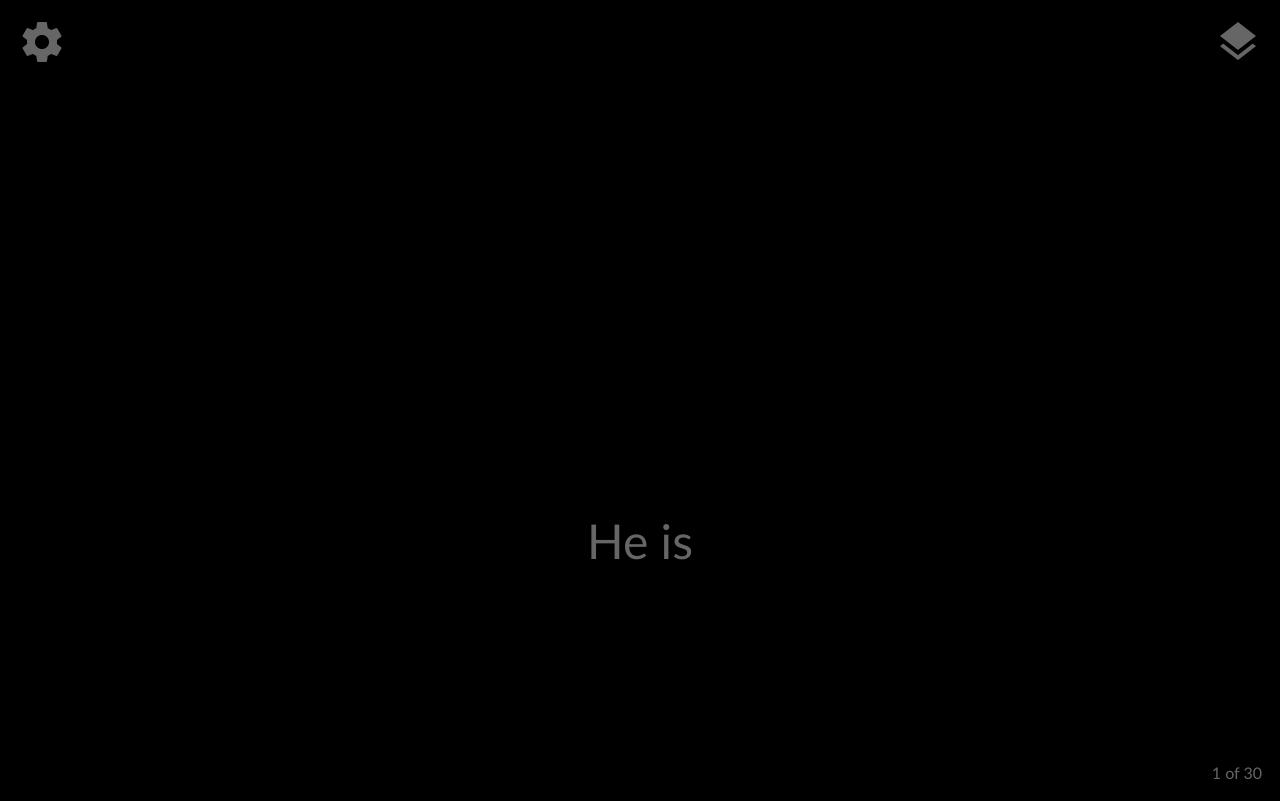
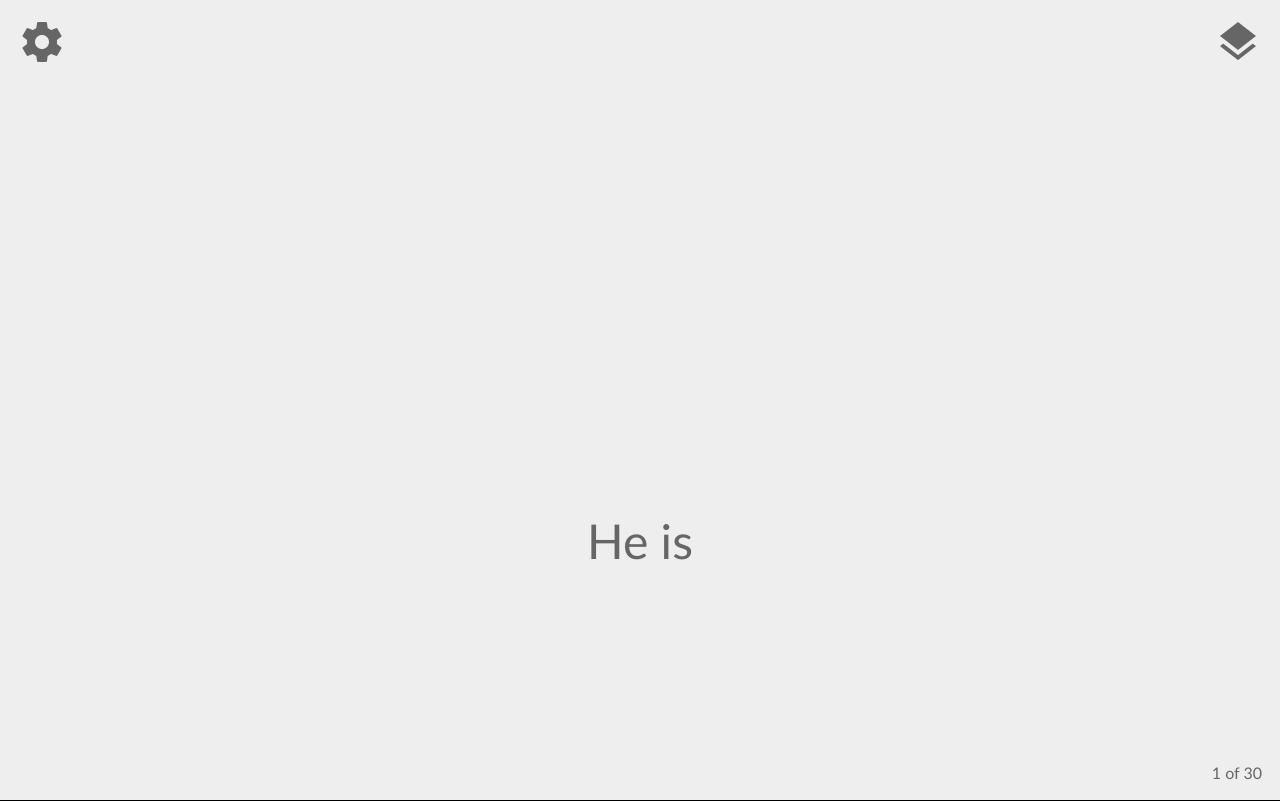
Before and after one commit to ssteele/flashcards, an Angular app in the folder flashcards/: page / in a window 1280 px wide. Built offline with nearby package versions, Linux system fonts and the light colour scheme.

Commit message:
Amend previous: fix night-mode

```diff
--- a/flashcards/src/styles.scss
+++ b/flashcards/src/styles.scss
@@ -2,11 +2,18 @@
 
 html,
 body {
-  background: #000;;
   font-size: 16px;
   height: 100%;
   margin: 0;
   padding: 0;
+}
+
+html {
+  background: #000;;
+}
+
+body {
+  background: #eee;
 }
 
 ul {
@@ -46,6 +53,10 @@ ul {
   justify-content: center;
 }
 
-#container.night-mode .content .answer {
-  color: #900;
+#container.night-mode {
+  background: #000;
+
+  .content .answer {
+    color: #900;
+  }
 }
```
